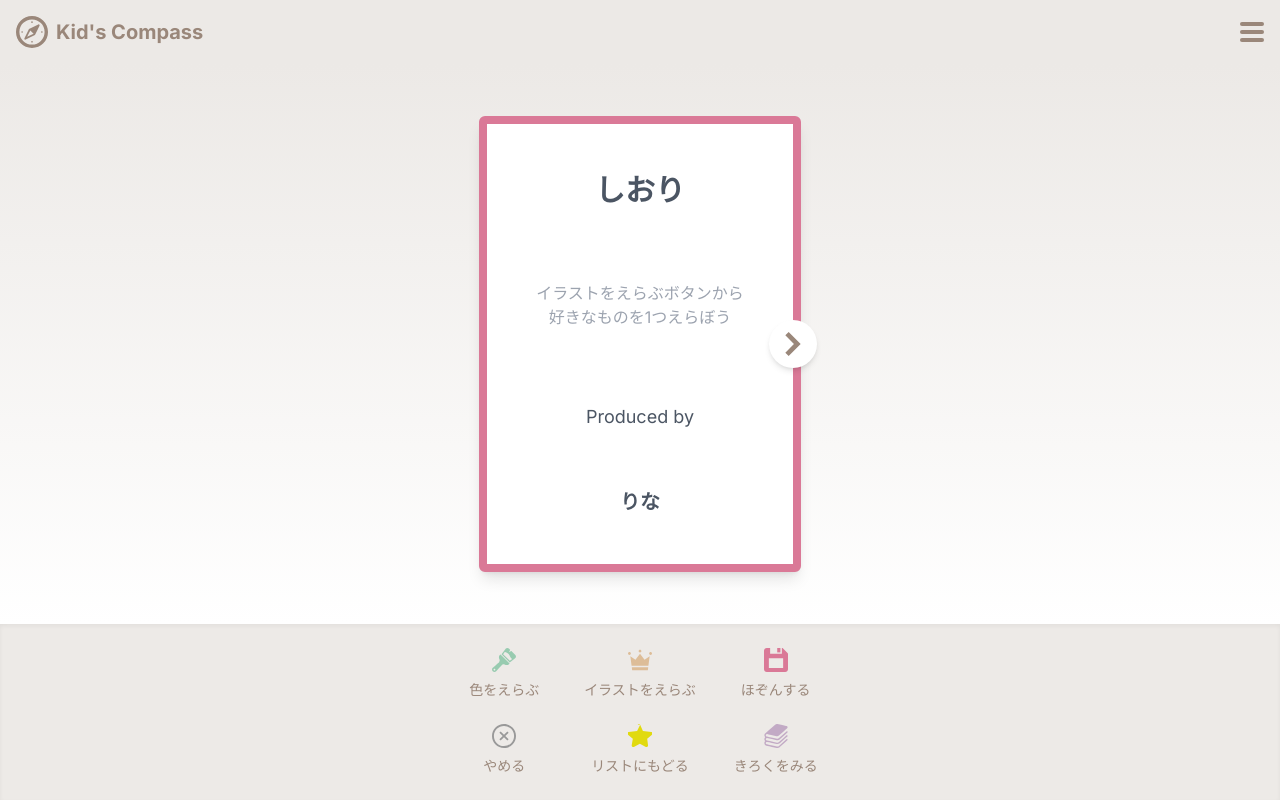
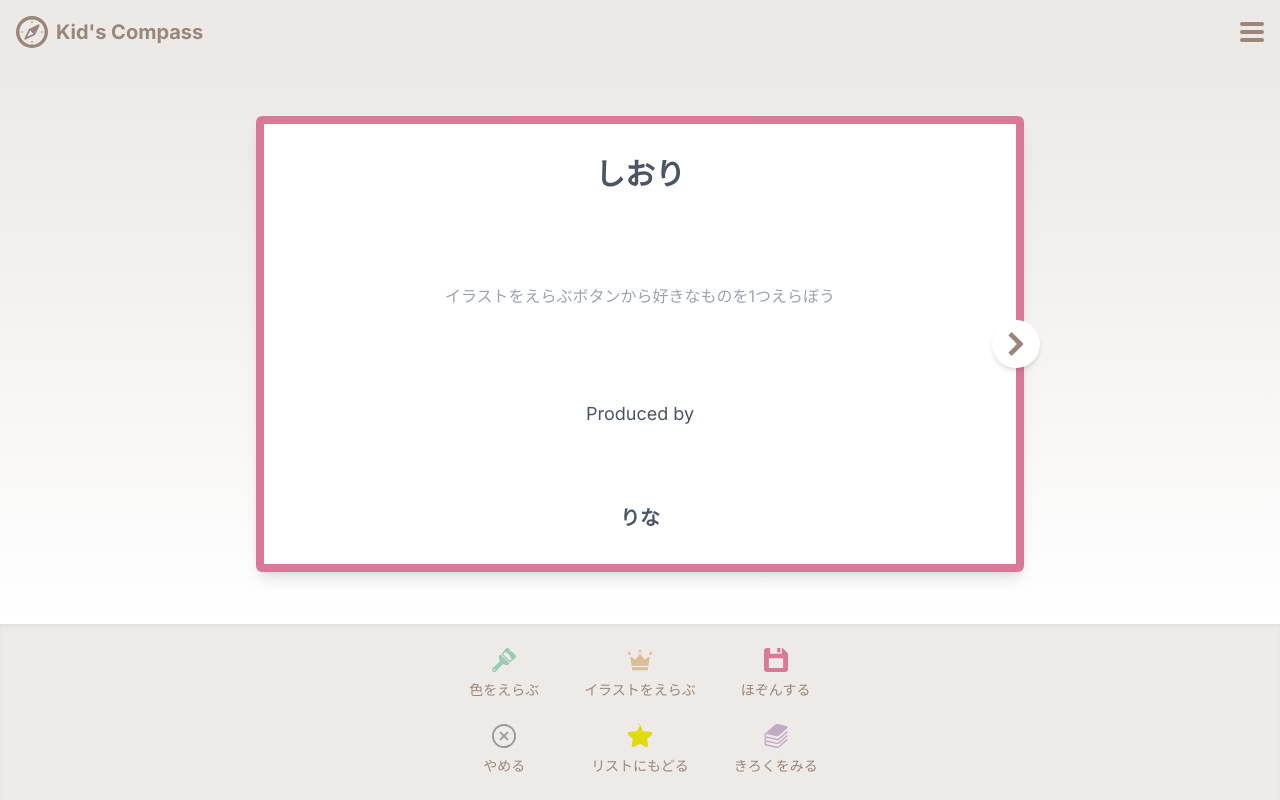
Before and after one commit to tech0mg/Hidarihashi-Frontend, a Next.js app: page /customers/shiori/page1 in a window 1280 px wide. Built offline with nearby package versions, Linux system fonts and the light colour scheme.

Commit message:
Page1の編集追加

```diff
--- a/src/app/customers/shiori/page1/page.jsx
+++ b/src/app/customers/shiori/page1/page.jsx
@@ -67,16 +67,15 @@ const ShioriPage1 = () => {
       >
         {/* コンテンツ全体のラッパー */}
         <div
-          className="relative bg-white shadow-lg border-8 rounded-md"
+          className="relative bg-white shadow-lg border-8 rounded-md w-full max-w-[90%] sm:max-w-[95%] md:max-w-[60%]"
           style={{
             borderColor: shioriColor,
-            maxWidth: "90%",
             maxHeight: "95%",
             aspectRatio: "1 / 1.414", // A4に近い比率
           }}
         >
-          <div className="p-8 sm:p-12 w-full h-full flex flex-col justify-between">
-            <h2 className="text-xl sm:text-3xl font-bold text-center text-gray-600 mb-4">
+          <div className="p-4 sm:p-8 w-full h-full flex flex-col justify-between">
+            <h2 className="text-lg sm:text-3xl font-bold text-center text-gray-600 mb-4">
               しおり
             </h2>
 
```
